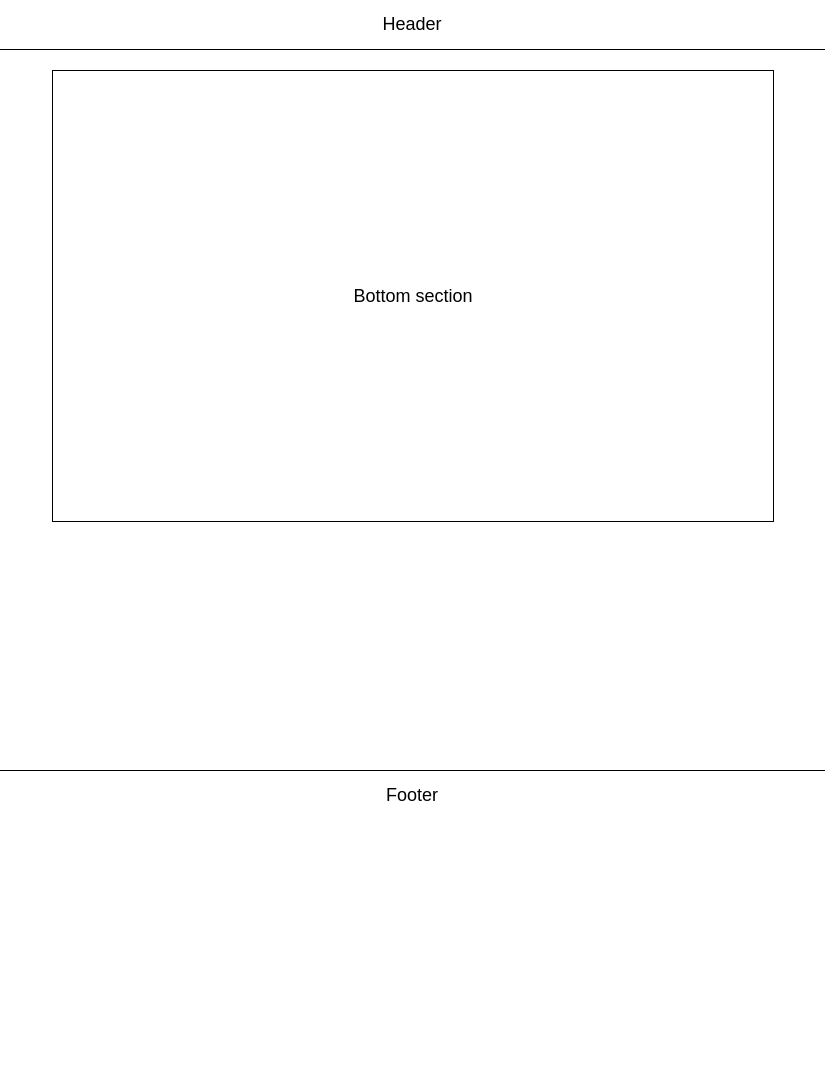
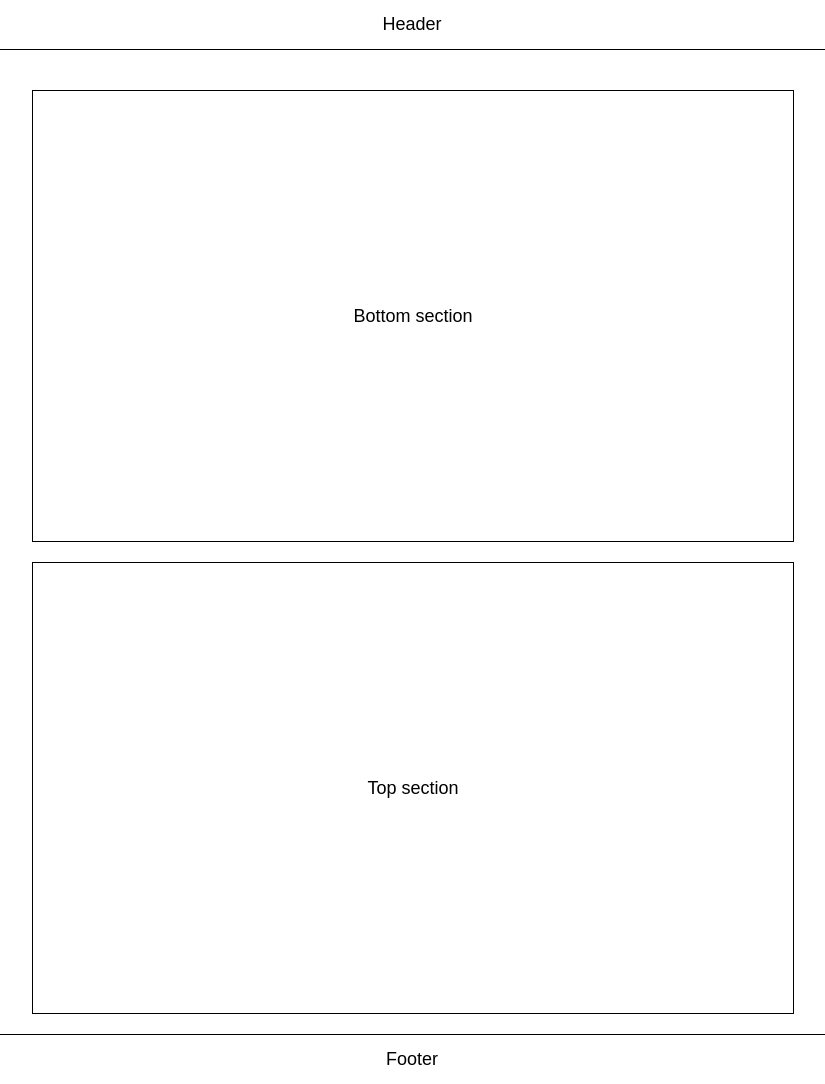
Before and after one commit to ooloo-io/github-flow-ddeniro, a website: page src/index.html in a window 1280 px wide. Shown: the whole page, without its empty margins (228-1053 px from the left). Before the commit the page ends 820 px from the top, so only its background shows below. Drawn offline with nearby package versions, Linux system fonts and the light colour scheme.

Commit message:
Top Section (#7)
* Add top section

* Style top section

```diff
--- a/src/index.html
+++ b/src/index.html
@@ -4,8 +4,8 @@
   <head>
     <meta charset="utf-8" />
 
-    <title>GitHub Flow Course</title>
-    <meta name="description" content="GitHub Flow Course" />
+    <title>GitHub Pull Request Flow Course</title>
+    <meta name="description" content="GitHub Pull Request Flow Course" />
     <meta name="author" content="Johannes Kettmann" />
 
     <link
@@ -18,9 +18,8 @@
   <body>
     <header class="header">Header</header>
     <main class="content">
-      <section class="section">
-        Bottom section
-      </section>
+      <section class="section">Bottom section</section>
+      <section class="section">Top section</section>
     </main>
     <footer class="footer">Footer</footer>
   </body>
--- a/src/styles.css
+++ b/src/styles.css
@@ -10,6 +10,7 @@ body {
   align-items: center;
   border-bottom: 1px solid black;
 }
+
 .footer {
   height: 49px;
   display: flex;
@@ -19,10 +20,11 @@ body {
 }
 
 .content {
-  min-height: calc(100vh - 100px);
-  width: 720px;
+  min-height: calc(100vh - 140px);
+  width: 760px;
   max-width: 100%;
   margin: auto;
+  padding: 20px;
 }
 
 .section {
```
